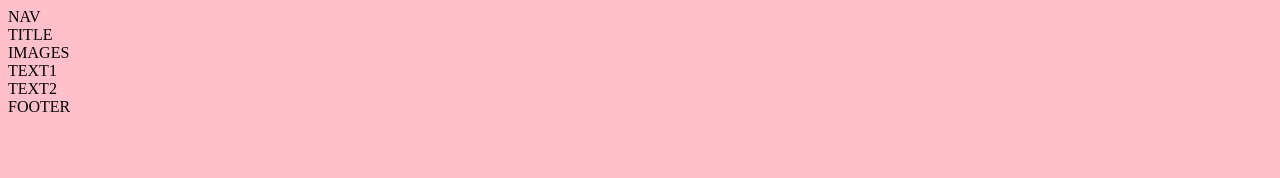
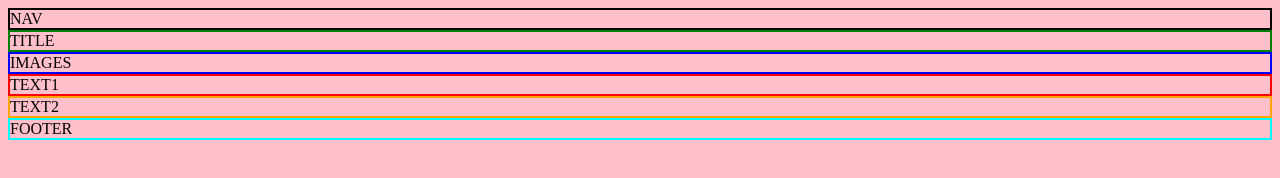
Before and after one commit to alexsaber89/css1, a plain HTML site: page index.html in a window 1280 px wide. Drawn offline with Linux system fonts and the light colour scheme.

Commit message:
added colors to borders

```diff
--- a/index.html
+++ b/index.html
@@ -6,12 +6,12 @@
 </head>
 <body>
 
-<div>NAV</div>
-<div>TITLE</div>
-<div>IMAGES</div>
-<div>TEXT1</div>
-<div>TEXT2</div>
-<div>FOOTER</div>
+<div class="new-border">NAV</div>
+<div class="new-border title">TITLE</div>
+<div class="new-border image">IMAGES</div>
+<div class="new-border text-1">TEXT1</div>
+<div class="new-border text-2">TEXT2</div>
+<div class="new-border footer">FOOTER</div>
 
 </body>
 </html>
--- a/styles.css
+++ b/styles.css
@@ -1,3 +1,33 @@
 body {
   background-color: pink;
 }
+
+.new-border {
+  border: 2px solid black;
+}
+
+/*.new-border2 {
+  border-width: 2px;
+  border-style: solid;
+  border-color: black;
+}*/
+
+.title {
+  border-color: green;
+}
+
+.image {
+  border-color: blue;
+}
+
+.text-1 {
+  border-color: red;
+}
+
+.text-2 {
+  border-color: orange;
+}
+
+.footer {
+  border-color: aqua;
+}
```
